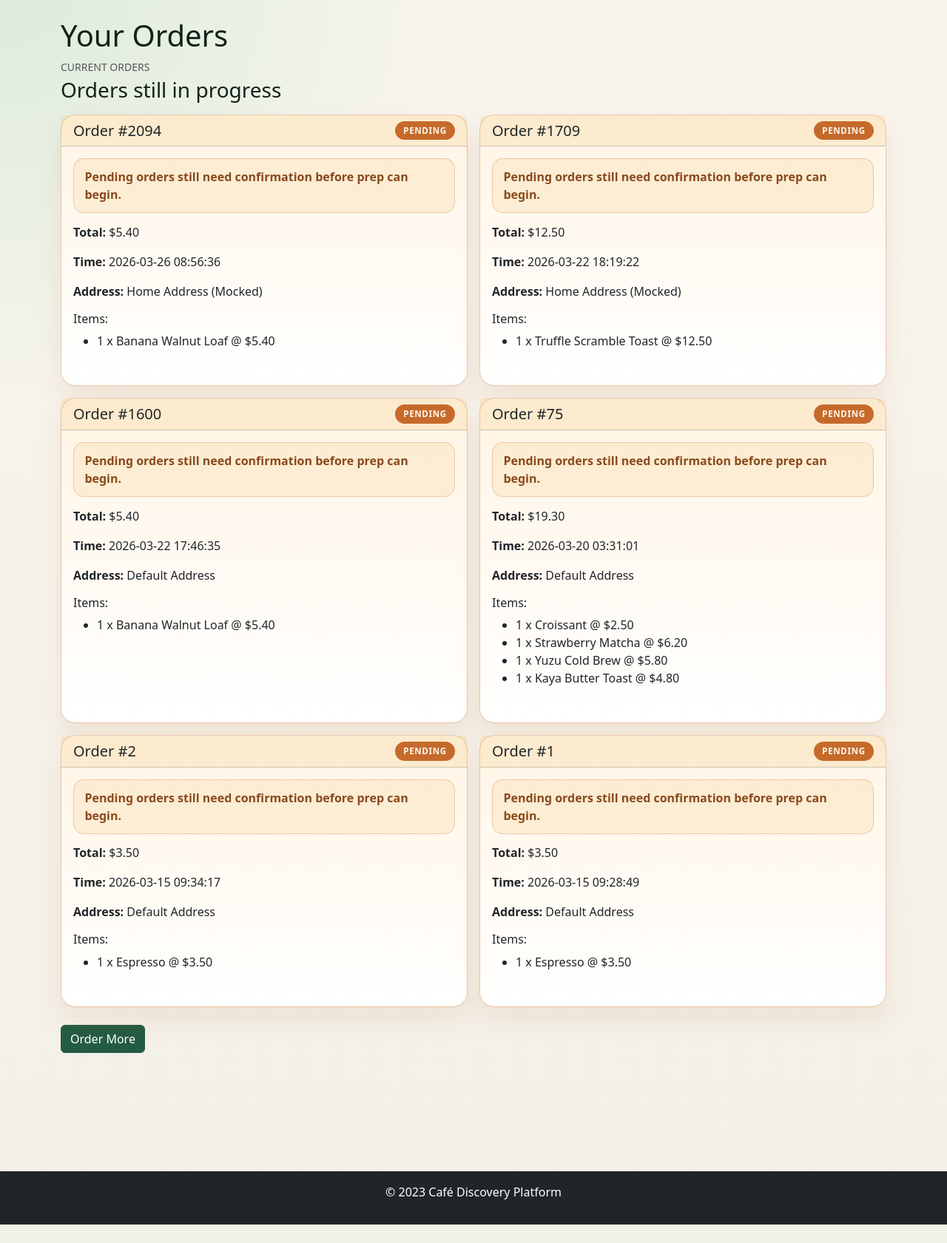
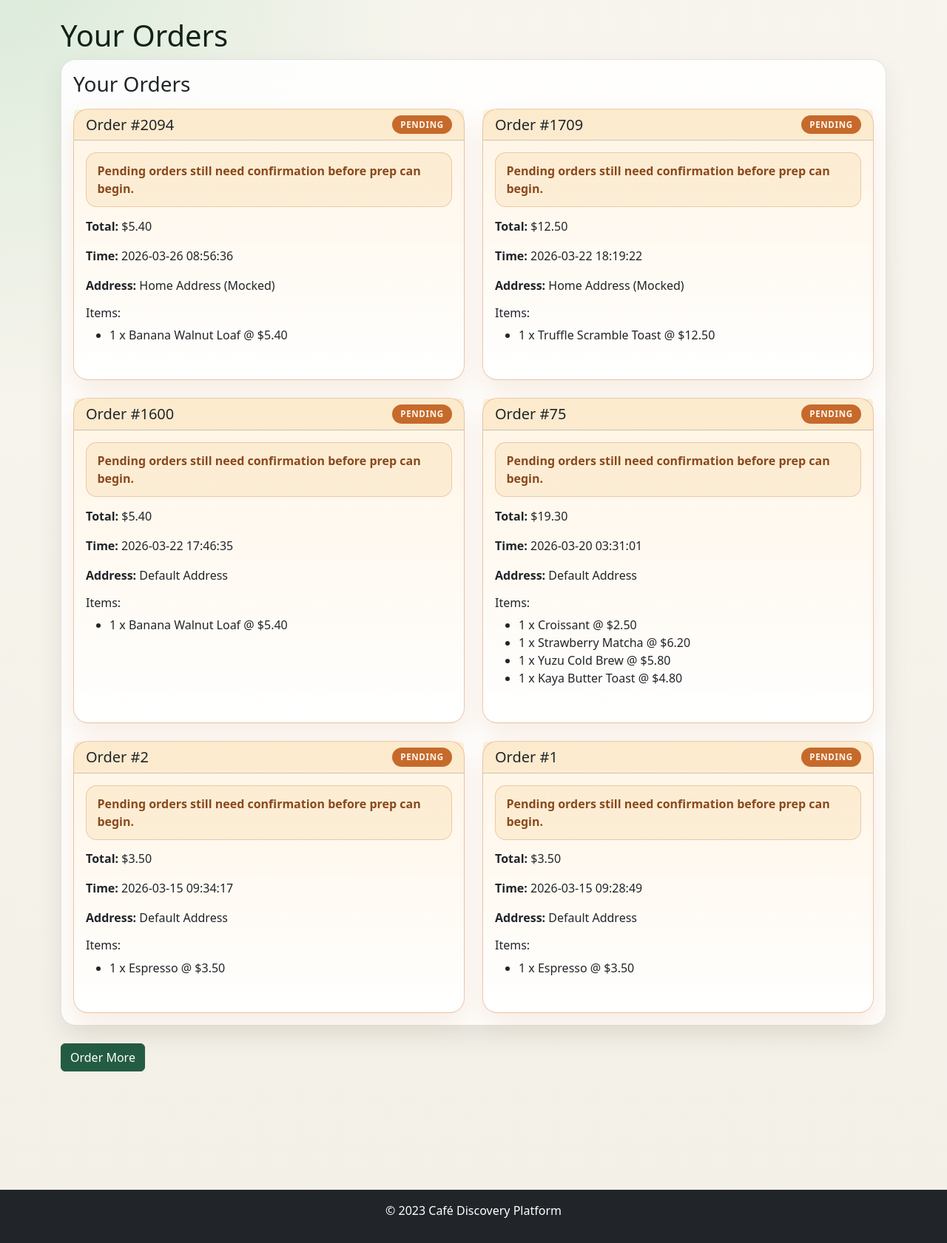
Before and after one commit to teyyyyy/dbttproj, a FastAPI app: page /orders in a window 1280 px wide. Shown: the part 56-1737 px from the top of the page at 74% size. Before the commit the page ends 1712 px from the top, so only its background shows below. Run offline with FastAPI, Linux system fonts and the light colour scheme; data comes from the database, SQL or seed files in the repository; both versions use the stored data as it was after the commit.

Commit message:
fixed vendors order page and values on vendor dashboard

```diff
--- a/app/templates/orders.html
+++ b/app/templates/orders.html
@@ -4,6 +4,7 @@
 
 {% block content %}
 <h1>{% if current_user.role == 'vendor' %}Vendor Orders{% else %}Your Orders{% endif %}</h1>
+
 {% if current_user.role == 'vendor' %}
 <p class="text-muted">Monitor incoming orders for {{ managed_cafe.name if managed_cafe else 'your cafe' }} and review each basket in one place.</p>
 
@@ -11,11 +12,10 @@
     <div class="card-body">
         <div class="status-filter-bar">
             <a href="/orders?sort={{ order_filters.sort }}{% if order_filters.date_from %}&date_from={{ order_filters.date_from }}{% endif %}{% if order_filters.date_to %}&date_to={{ order_filters.date_to }}{% endif %}{% if order_filters.item_search %}&item_search={{ order_filters.item_search|urlencode }}{% endif %}{% if order_filters.customer_search %}&customer_search={{ order_filters.customer_search|urlencode }}{% endif %}" class="status-filter-chip {% if not order_filters.status %}status-filter-chip--active{% endif %}">All</a>
-            <a href="/orders?status=pending&sort={{ order_filters.sort }}{% if order_filters.date_from %}&date_from={{ order_filters.date_from }}{% endif %}{% if order_filters.date_to %}&date_to={{ order_filters.date_to }}{% endif %}{% if order_filters.item_search %}&item_search={{ order_filters.item_search|urlencode }}{% endif %}{% if order_filters.customer_search %}&customer_search={{ order_filters.customer_search|urlencode }}{% endif %}" class="status-filter-chip status-filter-chip--pending {% if order_filters.status == 'pending' %}status-filter-chip--active{% endif %}">Pending</a>
-            <a href="/orders?status=confirmed&sort={{ order_filters.sort }}{% if order_filters.date_from %}&date_from={{ order_filters.date_from }}{% endif %}{% if order_filters.date_to %}&date_to={{ order_filters.date_to }}{% endif %}{% if order_filters.item_search %}&item_search={{ order_filters.item_search|urlencode }}{% endif %}{% if order_filters.customer_search %}&customer_search={{ order_filters.customer_search|urlencode }}{% endif %}" class="status-filter-chip status-filter-chip--confirmed {% if order_filters.status == 'confirmed' %}status-filter-chip--active{% endif %}">Confirmed</a>
+            <a href="/orders?status=new&sort={{ order_filters.sort }}{% if order_filters.date_from %}&date_from={{ order_filters.date_from }}{% endif %}{% if order_filters.date_to %}&date_to={{ order_filters.date_to }}{% endif %}{% if order_filters.item_search %}&item_search={{ order_filters.item_search|urlencode }}{% endif %}{% if order_filters.customer_search %}&customer_search={{ order_filters.customer_search|urlencode }}{% endif %}" class="status-filter-chip status-filter-chip--new {% if order_filters.status == 'new' %}status-filter-chip--active{% endif %}">New</a>
             <a href="/orders?status=preparing&sort={{ order_filters.sort }}{% if order_filters.date_from %}&date_from={{ order_filters.date_from }}{% endif %}{% if order_filters.date_to %}&date_to={{ order_filters.date_to }}{% endif %}{% if order_filters.item_search %}&item_search={{ order_filters.item_search|urlencode }}{% endif %}{% if order_filters.customer_search %}&customer_search={{ order_filters.customer_search|urlencode }}{% endif %}" class="status-filter-chip status-filter-chip--preparing {% if order_filters.status == 'preparing' %}status-filter-chip--active{% endif %}">Preparing</a>
             <a href="/orders?status=ready&sort={{ order_filters.sort }}{% if order_filters.date_from %}&date_from={{ order_filters.date_from }}{% endif %}{% if order_filters.date_to %}&date_to={{ order_filters.date_to }}{% endif %}{% if order_filters.item_search %}&item_search={{ order_filters.item_search|urlencode }}{% endif %}{% if order_filters.customer_search %}&customer_search={{ order_filters.customer_search|urlencode }}{% endif %}" class="status-filter-chip status-filter-chip--ready {% if order_filters.status == 'ready' %}status-filter-chip--active{% endif %}">Ready</a>
-            <a href="/orders?status=delivered&sort={{ order_filters.sort }}{% if order_filters.date_from %}&date_from={{ order_filters.date_from }}{% endif %}{% if order_filters.date_to %}&date_to={{ order_filters.date_to }}{% endif %}{% if order_filters.item_search %}&item_search={{ order_filters.item_search|urlencode }}{% endif %}{% if order_filters.customer_search %}&customer_search={{ order_filters.customer_search|urlencode }}{% endif %}" class="status-filter-chip status-filter-chip--delivered {% if order_filters.status == 'delivered' %}status-filter-chip--active{% endif %}">Delivered</a>
+            <a href="/orders?status=closed&sort={{ order_filters.sort }}{% if order_filters.date_from %}&date_from={{ order_filters.date_from }}{% endif %}{% if order_filters.date_to %}&date_to={{ order_filters.date_to }}{% endif %}{% if order_filters.item_search %}&item_search={{ order_filters.item_search|urlencode }}{% endif %}{% if order_filters.customer_search %}&customer_search={{ order_filters.customer_search|urlencode }}{% endif %}" class="status-filter-chip status-filter-chip--closed {% if order_filters.status == 'closed' %}status-filter-chip--active{% endif %}">Closed</a>
         </div>
         <form method="get" action="/orders" class="row g-3 align-items-end">
             <div class="col-md-2">
@@ -30,11 +30,10 @@
                 <label for="status" class="form-label">Status</label>
                 <select class="form-select" id="status" name="status">
                     <option value="">All</option>
-                    <option value="pending" {% if order_filters.status == 'pending' %}selected{% endif %}>Pending</option>
-                    <option value="confirmed" {% if order_filters.status == 'confirmed' %}selected{% endif %}>Confirmed</option>
+                    <option value="new" {% if order_filters.status == 'new' %}selected{% endif %}>New</option>
                     <option value="preparing" {% if order_filters.status == 'preparing' %}selected{% endif %}>Preparing</option>
                     <option value="ready" {% if order_filters.status == 'ready' %}selected{% endif %}>Ready</option>
-                    <option value="delivered" {% if order_filters.status == 'delivered' %}selected{% endif %}>Delivered</option>
+                    <option value="closed" {% if order_filters.status == 'closed' %}selected{% endif %}>Closed</option>
                 </select>
             </div>
             <div class="col-md-2">
@@ -104,10 +103,10 @@
                 <h5 class="mb-0">Order status breakdown</h5>
             </div>
             <div class="card-body">
-                <p><strong>Pending:</strong> {{ order_analytics.status_counts.get('pending', 0) }}</p>
-                <p><strong>Confirmed:</strong> {{ order_analytics.status_counts.get('confirmed', 0) }}</p>
-                <p><strong>Preparing:</strong> {{ order_analytics.status_counts.get('preparing', 0) }}</p>
-                <p><strong>Ready / Delivered:</strong> {{ order_analytics.status_counts.get('ready', 0) + order_analytics.status_counts.get('delivered', 0) }}</p>
+                <p class="mb-1"><strong>New:</strong> {{ status_display_counts.new }}</p>
+                <p class="mb-1"><strong>Preparing:</strong> {{ status_display_counts.preparing }}</p>
+                <p class="mb-1"><strong>Ready:</strong> {{ status_display_counts.ready }}</p>
+                <p><strong>Closed:</strong> {{ status_display_counts.closed }}</p>
                 {% if managed_cafe %}
                 <p class="mb-0"><strong>Managed cafe:</strong> {{ managed_cafe.name }}</p>
                 {% elif order_analytics.top_cafe %}
@@ -119,12 +118,20 @@
     <div class="col-md-6">
         <div class="card h-100">
             <div class="card-header">
-                <h5 class="mb-0">Top ordered items</h5>
+                <h5 class="mb-0">Recent order notes</h5>
             </div>
             <div class="card-body">
-                {% for item in order_analytics.top_items %}
-                <p><strong>{{ item.name }}</strong> <span class="text-muted">({{ item.quantity }} sold)</span></p>
-                {% endfor %}
+                {% if recent_order_notes %}
+                    {% for note in recent_order_notes %}
+                    <div class="mb-3">
+                        <p class="mb-1"><strong>{{ note.customer }}</strong></p>
+                        <p class="mb-1">{{ note.note }}</p>
+                        <p class="text-muted mb-0">{{ note.time }}</p>
+                    </div>
+                    {% endfor %}
+                {% else %}
+                    <p class="text-muted mb-0">No order notes have been added yet.</p>
+                {% endif %}
             </div>
         </div>
     </div>
@@ -137,7 +144,14 @@
     <div class="card h-100 order-card order-card--{{ order.status }}">
         <div class="card-header d-flex justify-content-between align-items-center">
             <h5 class="mb-0">Order #{{ order.id }}</h5>
-            <span class="badge order-status-badge order-status-badge--{{ order.status }} text-uppercase">{{ order.status }}</span>
+            {% set status_labels = {
+                'pending': 'Pending',
+                'confirmed': 'New',
+                'preparing': 'Preparing',
+                'ready': 'Closed',
+                'delivered': 'Delivered'
+            } %}
+            <span class="badge order-status-badge order-status-badge--{{ order.status }} text-uppercase">{{ status_labels.get(order.status, order.status) }}</span>
         </div>
         <div class="card-body">
             {% if current_user.role == 'vendor' %}
@@ -163,64 +177,22 @@
 </div>
 {%- endmacro %}
 
-{% if current_user.role == 'vendor' %}
-<div class="row mb-4">
-    <div class="col-md-6">
-        <div class="card h-100 border-0 shadow-sm">
-            <div class="card-body">
-                <p class="text-muted text-uppercase small mb-2">Active queue</p>
-                <h4 class="mb-1">{{ active_orders|length }} orders need attention</h4>
-                <p class="mb-0 text-muted">Pending, confirmed, preparing, and ready orders stay grouped here so live service work is easier to spot.</p>
+<section class="mb-4">
+    <div class="card">
+        <div class="card-body">
+            <h3 class="mb-3">{% if current_user.role == 'vendor' %}All Orders{% else %}Your Orders{% endif %}</h3>
+            {% if orders %}
+            <div class="row g-4">
+                {% for order in orders %}
+                {{ order_card(order) }}
+                {% endfor %}
             </div>
+            {% else %}
+            <p>{% if current_user.role == 'vendor' %}No customer orders have been placed for your cafe yet.{% else %}You have no orders yet.{% endif %}</p>
+            {% endif %}
         </div>
     </div>
-    <div class="col-md-6">
-        <div class="card h-100 border-0 shadow-sm">
-            <div class="card-body">
-                <p class="text-muted text-uppercase small mb-2">Past orders</p>
-                <h4 class="mb-1">{{ past_orders|length }} completed orders</h4>
-                <p class="mb-0 text-muted">Delivered orders move into history so older fulfilments do not compete with current tasks.</p>
-            </div>
-        </div>
-    </div>
-</div>
-{% endif %}
-
-{% if orders %}
-{% if active_orders %}
-<section class="mb-4">
-    <div class="d-flex justify-content-between align-items-end mb-3">
-        <div>
-            <p class="text-muted text-uppercase small mb-1">{% if current_user.role == 'vendor' %}Active orders{% else %}Current orders{% endif %}</p>
-            <h3 class="mb-0">{% if current_user.role == 'vendor' %}Orders to prepare or hand off{% else %}Orders still in progress{% endif %}</h3>
-        </div>
-    </div>
-    <div class="row g-3">
-        {% for order in active_orders %}
-        {{ order_card(order) }}
-        {% endfor %}
-    </div>
 </section>
-{% endif %}
-
-{% if past_orders %}
-<section>
-    <div class="d-flex justify-content-between align-items-end mb-3">
-        <div>
-            <p class="text-muted text-uppercase small mb-1">{% if current_user.role == 'vendor' %}Past orders{% else %}Order history{% endif %}</p>
-            <h3 class="mb-0">{% if current_user.role == 'vendor' %}Completed delivery history{% else %}Completed purchases{% endif %}</h3>
-        </div>
-    </div>
-    <div class="row g-3">
-        {% for order in past_orders %}
-        {{ order_card(order) }}
-        {% endfor %}
-    </div>
-</section>
-{% endif %}
-{% else %}
-<p>{% if current_user.role == 'vendor' %}No customer orders have been placed for your cafe yet.{% else %}You have no orders yet.{% endif %}</p>
-{% endif %}
 
 <div class="mt-3">
     {% if current_user.role == 'vendor' %}
--- a/main.py
+++ b/main.py
@@ -1271,8 +1271,7 @@ async def dashboard(
                 if existing is None or order.order_time < existing:
                     customer_first_order[cid] = order.order_time
 
-        new_customers = 37  # fixed for display
-        # new_customers = sum(1 for first_order_time in customer_first_order.values() if first_order_time >= period_start)
+        new_customers = sum(1 for first_order_time in customer_first_order.values() if first_order_time >= period_start)
 
         demand_forecast = []
         for item in top_menu_items[:3]:
@@ -1412,6 +1411,92 @@ async def dashboard(
             else 0
         )
 
+        home_scale = 0.55
+
+        def scaled_count(value: int, minimum: int = 0) -> int:
+            if value <= 0:
+                return 0
+            return max(minimum, int(round(value * home_scale)))
+
+        def scaled_currency(value: float) -> float:
+            return round(value * home_scale, 2)
+
+        display_total_orders = 758
+        display_new_customers = 249
+        display_avg_customer_spend = 23.70
+        display_todays_orders = scaled_count(len(todays_orders))
+        display_period_revenue = scaled_currency(period_revenue)
+        display_customers_count = scaled_count(len(customers), minimum=1 if customers else 0)
+        display_platform_bookings = scaled_count(platform_bookings)
+        display_total_revenue = scaled_currency(total_revenue)
+        display_daily_chart_summary = {
+            "total": scaled_currency(daily_chart_summary["total"]),
+            "peak_hour": daily_chart_summary["peak_hour"],
+            "peak_value": scaled_currency(daily_chart_summary["peak_value"]),
+            "active_hours": daily_chart_summary["active_hours"],
+            "average_active_hour": scaled_currency(daily_chart_summary["average_active_hour"]),
+        }
+        display_monthly_overview = {
+            "average_daily_revenue": scaled_currency(monthly_overview["average_daily_revenue"]),
+            "best_sales_day": (
+                {
+                    **monthly_overview["best_sales_day"],
+                    "revenue": scaled_currency(monthly_overview["best_sales_day"]["revenue"]),
+                }
+                if monthly_overview["best_sales_day"]
+                else None
+            ),
+            "best_booking_day": (
+                {
+                    **monthly_overview["best_booking_day"],
+                    "count": scaled_count(monthly_overview["best_booking_day"]["count"], minimum=1),
+                }
+                if monthly_overview["best_booking_day"]
+                else None
+            ),
+            "busiest_hour": (
+                {
+                    **monthly_overview["busiest_hour"],
+                    "count": scaled_count(monthly_overview["busiest_hour"]["count"], minimum=1),
+                }
+                if monthly_overview["busiest_hour"]
+                else None
+            ),
+            "best_weekday": (
+                {
+                    **monthly_overview["best_weekday"],
+                    "revenue": scaled_currency(monthly_overview["best_weekday"]["revenue"]),
+                }
+                if monthly_overview["best_weekday"]
+                else None
+            ),
+        }
+        display_top_menu_items = [
+            {
+                **item,
+                "quantity_sold": scaled_count(item["quantity_sold"], minimum=1),
+                "revenue": scaled_currency(item["revenue"]),
+            }
+            for item in top_menu_items
+        ]
+        display_demand_forecast = [
+            {
+                "name": item["name"],
+                "period_units": scaled_count(item["period_units"], minimum=1),
+                "suggested_qty": scaled_count(item["suggested_qty"], minimum=1),
+            }
+            for item in demand_forecast
+        ]
+        recent_order_notes = [
+            {
+                "customer": order.customer.full_name if order.customer else "Customer",
+                "note": order.notes.strip(),
+                "time": order.order_time.strftime("%b %d, %H:%M") if order.order_time else "N/A",
+            }
+            for order in orders
+            if order.notes and order.notes.strip()
+        ][:3]
+
         return templates.TemplateResponse(
             "dashboard.html",
             {
@@ -1421,13 +1506,13 @@ async def dashboard(
                 "managed_cafe": managed_cafe,
                 "orders": orders,
                 "menu_items": menu_items,
-                "total_orders": total_orders,
-                "total_revenue": total_revenue,
+                "total_orders": display_total_orders,
+                "total_revenue": display_total_revenue,
                 "popular_items": popular_items,
-                "todays_orders": len(todays_orders),
-                "weekly_revenue": period_revenue,
-                "period_revenue": period_revenue,
-                "platform_bookings": platform_bookings,
+                "todays_orders": display_todays_orders,
+                "weekly_revenue": display_period_revenue,
+                "period_revenue": display_period_revenue,
+                "platform_bookings": display_platform_bookings,
                 "booking_completion_rate": booking_completion_rate,
                 "popular_items_today": popular_items_today,
                 "customers": customers,
@@ -1449,20 +1534,28 @@ async def dashboard(
                 "daily_chart_summary": daily_chart_summary,
                 "weekday_revenue_data": list(weekday_revenue_map.values()),
                 "category_sales_data": category_sales_data,
-                "demand_forecast": demand_forecast,
+                "demand_forecast": display_demand_forecast,
                 "low_stock_items": low_stock_items,
                 "insights": insights,
                 "selected_period": selected_period,
                 "period_label": period_label,
                 "customer_revenue_total": customer_revenue_total,
-                "avg_customer_spend": avg_customer_spend,
+                "avg_customer_spend": display_avg_customer_spend,
                 "top_customer": top_customer,
                 "period_note": period_note,
                 "period_days": period_days,
                 "chart_preferences": chart_preferences,
                 "category_pie_style": category_pie_style,
-                "monthly_overview": monthly_overview,
-                "new_customers": new_customers,
+                "monthly_overview": display_monthly_overview,
+                "new_customers": display_new_customers,
+                "display_total_orders": display_total_orders,
+                "display_customers_count": display_customers_count,
+                "display_period_revenue": display_period_revenue,
+                "display_platform_bookings": display_platform_bookings,
+                "display_booking_completion_rate": booking_completion_rate,
+                "display_daily_chart_summary": display_daily_chart_summary,
+                "display_top_menu_items": display_top_menu_items,
+                "recent_order_notes": recent_order_notes,
             },
         )
     elif current_user.role == "customer":
@@ -1565,6 +1658,7 @@ async def user_orders(
     item_search: str = "",
     customer_search: str = "",
     sort: str = "newest",
+    show_all: str = "",
     current_user: User = Depends(get_current_user_optional),
     db: Session = Depends(get_db),
 ):
@@ -1582,7 +1676,12 @@ async def user_orders(
         query = query.filter(Order.cafe_id.in_(cafe_ids)) if cafe_ids else query.filter(False)
 
         if status:
-            query = query.filter(Order.status == status)
+            if status == "new":
+                query = query.filter(Order.status == "confirmed")
+            elif status == "closed":
+                query = query.filter(Order.status == "ready")
+            else:
+                query = query.filter(Order.status == status)
         if date_from:
             try:
                 query = query.filter(func.date(Order.order_time) >= datetime.strptime(date_from, "%Y-%m-%d").date())
@@ -1614,12 +1713,16 @@ async def user_orders(
 
     points_balance = db.query(func.sum(Point.amount)).filter(Point.user_id == current_user.id).scalar() or 0
     order_analytics = build_order_analytics(orders)
-    active_statuses = {"pending", "confirmed", "preparing", "ready"}
-    active_orders = [order for order in orders if order.status in active_statuses]
-    past_orders = [order for order in orders if order.status not in active_statuses]
+
     managed_cafe = None
     if current_user.role == "vendor":
         managed_cafe = get_managed_cafe_for_vendor(db, current_user.id)
+    status_display_counts = {
+        "new": 16,
+        "preparing": 5,
+        "ready": 10,
+        "closed": 20,
+    }
     return templates.TemplateResponse(
         "orders.html",
         {
@@ -1629,8 +1732,7 @@ async def user_orders(
             "points_balance": points_balance,
             "order_analytics": order_analytics,
             "managed_cafe": managed_cafe,
-            "active_orders": active_orders,
-            "past_orders": past_orders,
+            "status_display_counts": status_display_counts,
             "order_filters": {
                 "status": status,
                 "date_from": date_from,
```
Also changed, not shown: app/static/css/style.css (+52 -5 lines), app/templates/dashboard.html (+11 -11 lines), cafe_platform.db, 1 other file.
